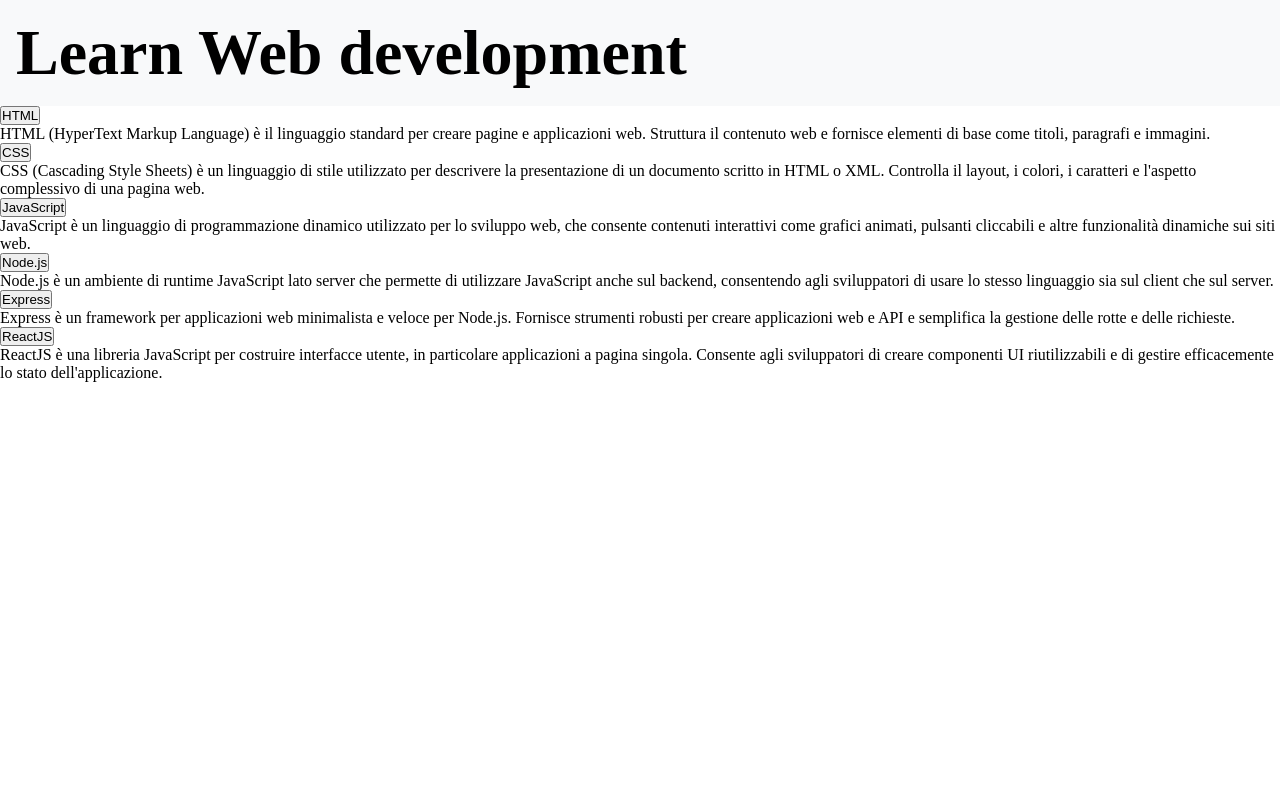
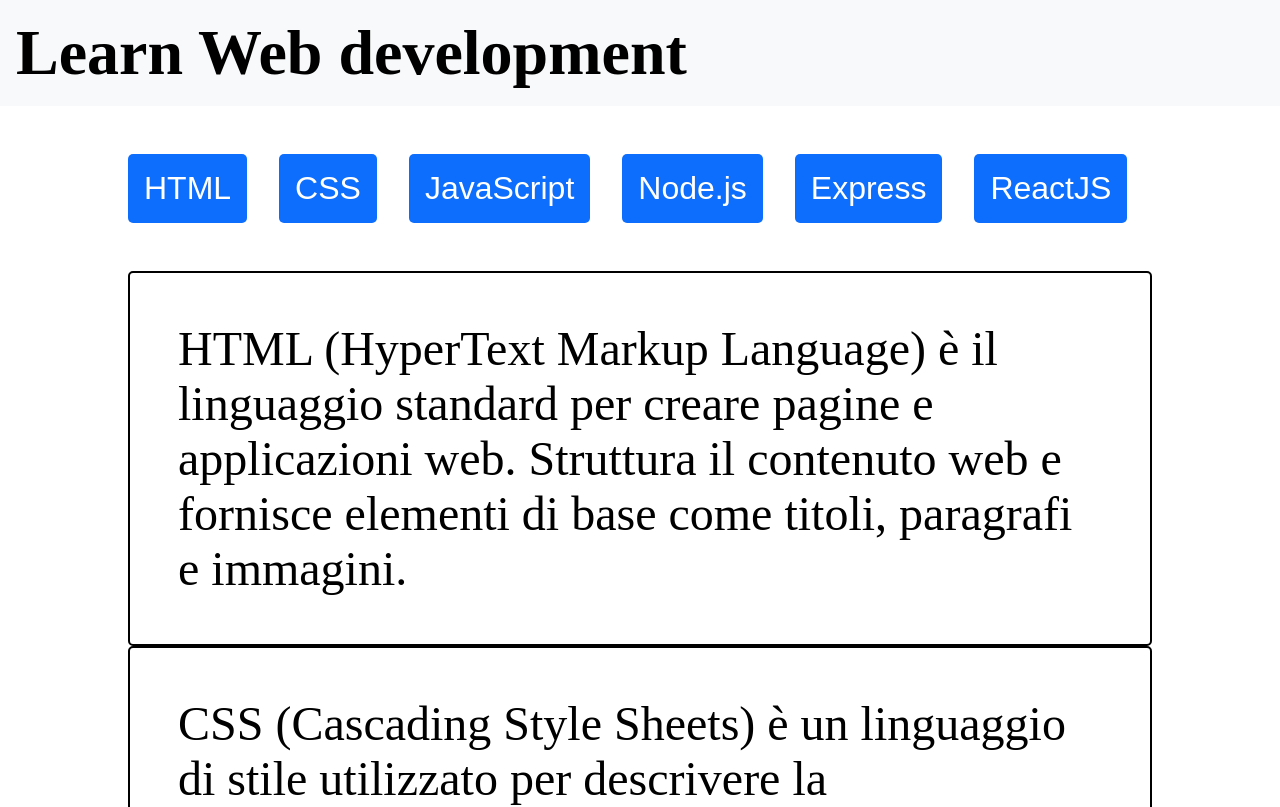
Before and after one commit to LucaGiampieri/react-use-state, a React (Vite) app: page / in a window 1280 px wide. Shown: the top 807 px of the page. Built offline with nearby package versions, Linux system fonts and the light colour scheme.

Commit message:
Fine scheletro Button e Text

```diff
--- a/src/MainContent.jsx
+++ b/src/MainContent.jsx
@@ -1,11 +1,21 @@
 import languages from "./data/Languages"
-import LanguagesList from "./components/LanguagesList"
+import LanguagesListButton from "./components/LanguagesListButton"
+import LanguagesListText from "./components/LanguageListText"
 
 function MainContent() {
 
-    function LanguageButtonAndCardRender() {
+    function LanguageButtonRender() {
         return languages.map((language) => (
-            <LanguagesList
+            <LanguagesListButton
+                key={language.id}
+                language={language}
+            />
+        ))
+    }
+
+    function LanguageTextRender() {
+        return languages.map((language) => (
+            <LanguagesListText
                 key={language.id}
                 language={language}
             />
@@ -13,11 +23,14 @@
     }
 
     return (
-        <section className="main-container">
-            {LanguageButtonAndCardRender()}
+
+        <section className="main">
+            <div className="btn-container">
+                {LanguageButtonRender()}
+            </div>
+            {LanguageTextRender()}
         </section >
     )
 }
 
-
 export default MainContent
--- /dev/null
+++ b/src/components/LanguageListText.jsx
@@ -0,0 +1,10 @@
+function LanguagesListText(props) {
+
+    const { description } = props.language;
+
+    return (
+        <p className="text">{description}</p>
+    )
+}
+
+export default LanguagesListText
--- a/src/components/LanguagesList.jsx
+++ /dev/null
@@ -1,13 +0,0 @@
-function LanguagesList(props) {
-
-    const { title, description } = props.language;
-
-    return (
-        <>
-            <button className="btn">{title}</button>
-            <p className="lenguages-content" >{description}</p>
-        </>
-    )
-}
-
-export default LanguagesList
--- /dev/null
+++ b/src/components/LanguagesListButton.jsx
@@ -0,0 +1,10 @@
+function LanguagesListButton(props) {
+
+    const { title } = props.language;
+
+    return (
+        <button className="btn">{title}</button>
+    )
+}
+
+export default LanguagesListButton
--- a/src/index.css
+++ b/src/index.css
@@ -15,3 +15,35 @@
 }
 
 /* Main */
+
+.main {
+  width: 80%;
+  margin: 0 auto;
+}
+
+/* Button */
+
+.btn-container {
+  display: flex;
+  margin: 3rem 0;
+  gap: 2rem;
+
+}
+
+.btn {
+  padding: 1rem;
+  color: white;
+  background-color: #0D6EFD;
+  border: none;
+  border-radius: 5px;
+  font-size: 2rem;
+}
+
+/* Text */
+
+.text {
+  padding: 3rem;
+  font-size: 3rem;
+  border: 2px solid black;
+  border-radius: 5px;
+}
```
